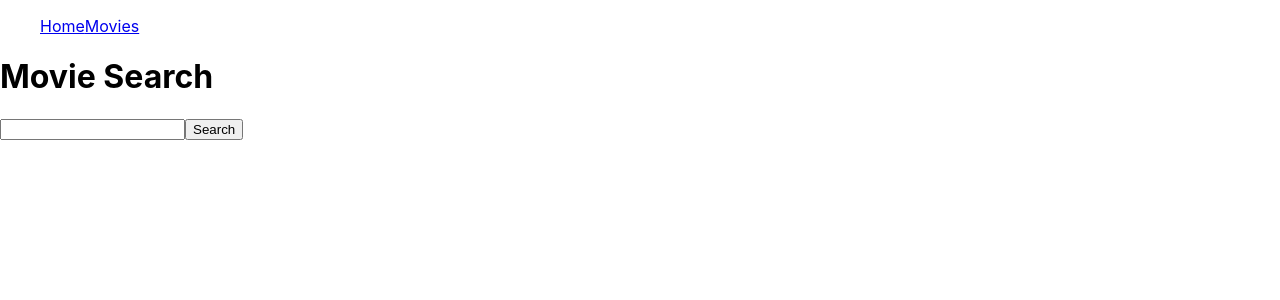
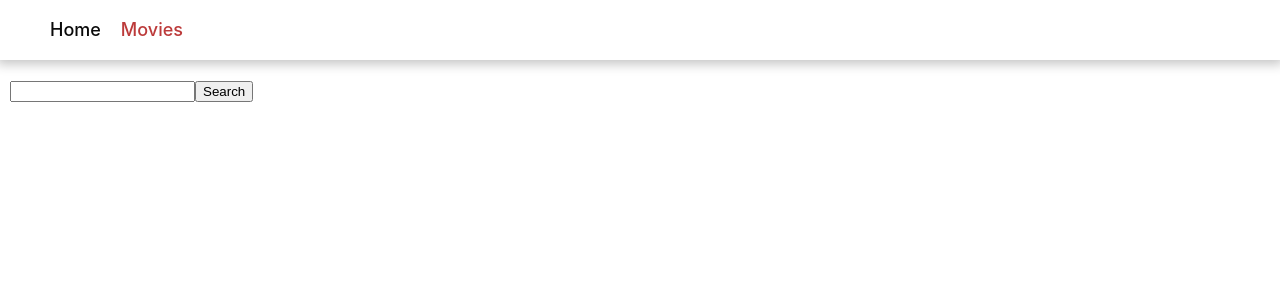
Before and after one commit to sgoithw/goit-react-woolf-hw-05-movies, a React (Create React App) app: page /movies in a window 1280 px wide. Shown: the top 300 px of the page. Built offline with nearby package versions, Linux system fonts and the light colour scheme.

Commit message:
Added some styles and fixes

```diff
--- a/src/components/CastList/CastList.jsx
+++ b/src/components/CastList/CastList.jsx
@@ -29,15 +29,23 @@ const CastList = () => {
     return <Error error={error} />;
   }
 
+  if (cast.length === 0) {
+    return (
+      <p className={styles.noCast}>We don't have any cast for this movie.</p>
+    );
+  }
+
   return (
     <ul>
       {cast.map(({ id, name, character, profile_path }) => (
         <li key={id}>
-          <img
-            src={`https://image.tmdb.org/t/p/w500${profile_path}`}
-            alt={name}
-            width="100"
-          />
+          {profile_path && (
+            <img
+              src={`https://image.tmdb.org/t/p/w500${profile_path}`}
+              alt={name}
+              width="100"
+            />
+          )}
           <p>{name}</p>
           <p>Character: {character}</p>
         </li>
--- a/src/components/Header/Header.jsx
+++ b/src/components/Header/Header.jsx
@@ -1,11 +1,15 @@
 import { NavLink } from 'react-router-dom';
 import styles from './Header.module.css';
-
+console.log(styles);
 const Header = () => (
   <header className={styles.header}>
     <ul>
-      <NavLink to="/">Home</NavLink>
-      <NavLink to="/movies">Movies</NavLink>
+      <li>
+        <NavLink to="/">Home</NavLink>
+      </li>
+      <li>
+        <NavLink to="/movies">Movies</NavLink>
+      </li>
     </ul>
   </header>
 );
--- a/src/components/Header/Header.module.css
+++ b/src/components/Header/Header.module.css
@@ -1,2 +1,23 @@
 .header {
+  box-shadow: 0px 1px 11px 3px #0000003d;
 }
+.header ul {
+  margin: 0;
+  display: flex;
+  flex-direction: row;
+  flex-wrap: nowrap;
+  align-content: center;
+  justify-content: flex-start;
+  align-items: center;
+}
+.header ul li {
+  padding: 20px 10px;
+  list-style: none;
+}
+.header ul li a {
+  text-decoration: none;
+  font-size: 18px;
+  line-height: 1.1;
+  font-weight: 500;
+  color: #0a0a0a;
+}
--- a/src/components/MovieDetails/MovieDetails.jsx
+++ b/src/components/MovieDetails/MovieDetails.jsx
@@ -5,23 +5,29 @@ const MovieDetails = ({ movie }) => {
   return (
     <>
       <div className={style.movieDetails}>
+        {movie.poster_path && (
           <img
+            className={style.poster}
             src={`https://image.tmdb.org/t/p/w500${movie.poster_path}`}
             alt={movie.title ?? movie.name}
           />
-        <h1>{movie.title ?? movie.name}</h1>
-
+        )}
+        <div className={style.description}>
+          <h1 className={style.descriptionTitle}>
+            {movie.title ?? movie.name}
+          </h1>
           <p>User score {movie.popularity}</p>
-        <h2>Overview</h2>
+          <h2 className={style.descriptionTitle}>Overview</h2>
           <p>{movie.overview}</p>
-        <h3>Genres</h3>
-        <ul>
+          <h3 className={style.descriptionTitle}>Genres</h3>
+          <ul className={style.genres}>
             {movie.genres.map(genre => (
               <li key={genre.id}>{genre.name}</li>
             ))}
           </ul>
         </div>
-      <div>
+      </div>
+      <div className={style.additional}>
         <h3>Additional information</h3>
         <ul>
           <li>
--- a/src/components/MovieDetails/MovieDetails.module.css
+++ b/src/components/MovieDetails/MovieDetails.module.css
@@ -1,2 +1,36 @@
 .movieDetails {
+  display: flex;
+  gap: 20px;
+  border-bottom: 1px solid silver;
 }
+.poster {
+  width: 250px;
+}
+.description {
+}
+.descriptionTitle {
+}
+h1.descriptionTitle {
+}
+h2.descriptionTitle {
+}
+h3.descriptionTitle {
+}
+.description p {
+}
+.genres {
+  display: flex;
+  flex-wrap: nowrap;
+  align-content: center;
+  align-items: center;
+  padding: 0;
+  margin: 0;
+}
+.genres li {
+  list-style-type: none;
+  margin-right: 10px;
+}
+.additional {
+  padding-bottom: 10px;
+  border-bottom: 1px solid silver;
+}
--- a/src/components/MovieSearchForm/MovieSearchForm.module.css
+++ b/src/components/MovieSearchForm/MovieSearchForm.module.css
@@ -1,2 +1,3 @@
 .searchForm {
+  padding: 20px 10px;
 }
--- a/src/index.css
+++ b/src/index.css
@@ -13,3 +13,7 @@ code {
   font-family: source-code-pro, Menlo, Monaco, Consolas, 'Courier New',
     monospace;
 }
+
+.active {
+  color: #bc3a3a !important;
+}
--- a/src/pages/Movies/Movies.jsx
+++ b/src/pages/Movies/Movies.jsx
@@ -32,8 +32,6 @@ const Movies = () => {
 
   return (
     <div className={style.moviesSearch}>
-      <h1>Movie Search</h1>
-
       <MovieSearchForm onSearch={handleSearch} />
       {isLoading && <Loader />}
       {!isLoading && <MoviesList movies={movies} />}
```
Lines whose indentation alone changed are shown as unchanged.
